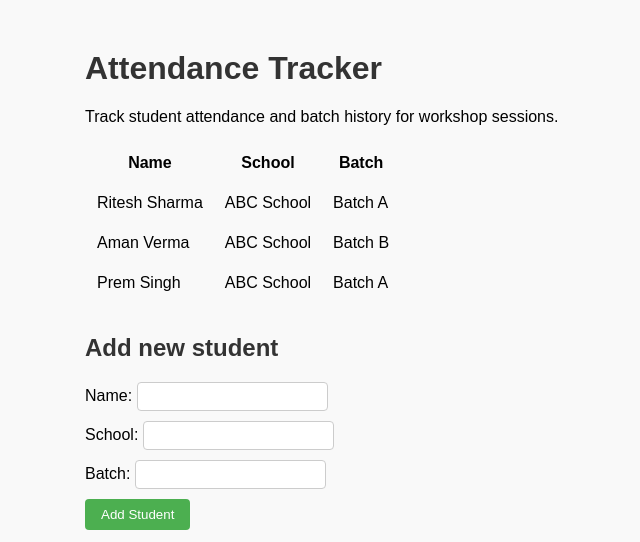
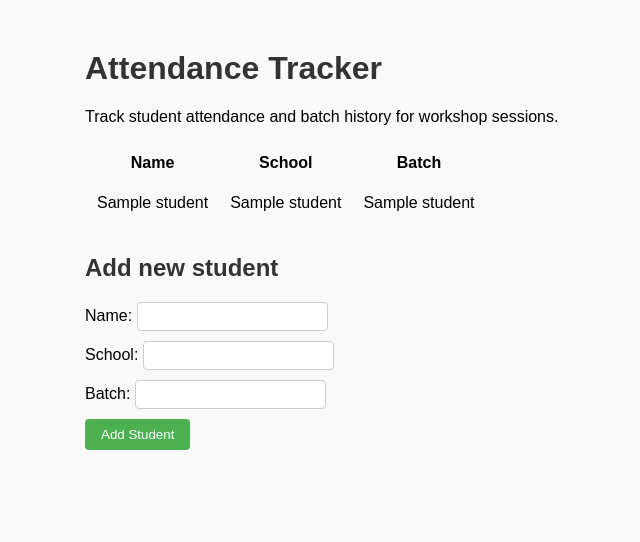
Before and after one commit to anjaligdev/attendance-tracker, a Flask app: template templates/index.html in a window 1280 px wide. Shown: the top 542 px of the page, without its empty margins (155-795 px from the left). Run offline with Flask 3, Linux system fonts and the light colour scheme; the template is opened without the code that fills it: most values are stand-ins (such as "Sample title", 1, 10 or a date in 2020).

Commit message:
Display real student data from database using Jinja2 loop

```diff
--- a/app.py
+++ b/app.py
@@ -5,7 +5,12 @@ app = Flask(__name__)
 
 @app.route("/")
 def home():
-    return render_template("index.html")
+    conn = sqlite3.connect("attendance.db")
+    cursor = conn.cursor()
+    cursor.execute("SELECT * FROM students")
+    students = cursor.fetchall()
+    conn.close()
+    return render_template("index.html", students=students)
 
 @app.route("/add", methods=["POST"])
 def add_student():
--- a/templates/index.html
+++ b/templates/index.html
@@ -42,21 +42,13 @@
         <th>School</th>
         <th>Batch</th>
       </tr>
+      {% for student in students %}
       <tr>
-        <td>Ritesh Sharma</td>
-        <td>ABC School</td>
-        <td>Batch A</td>
+        <td>{{student[1] }}</td>
+        <td>{{student[2] }}</td>
+        <td>{{student[3] }}</td>
       </tr>
-      <tr>
-        <td>Aman Verma</td>
-        <td>ABC School</td>
-        <td>Batch B</td>
-      </tr>
-      <tr>
-        <td>Prem Singh</td>
-        <td>ABC School</td>
-        <td>Batch A</td>
-      </tr>
+      {% endfor %}
     </table>
     <h2>Add new student</h2>
     <form action="/add" method="POST">
```
